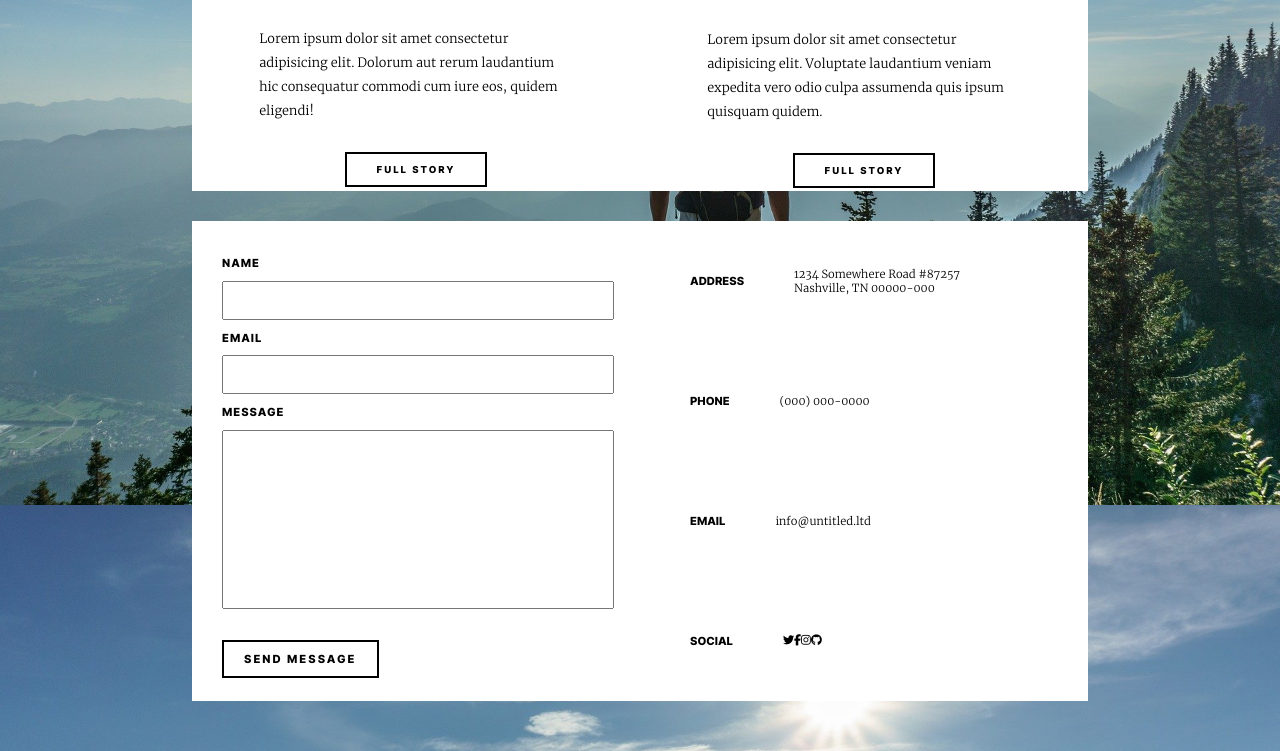
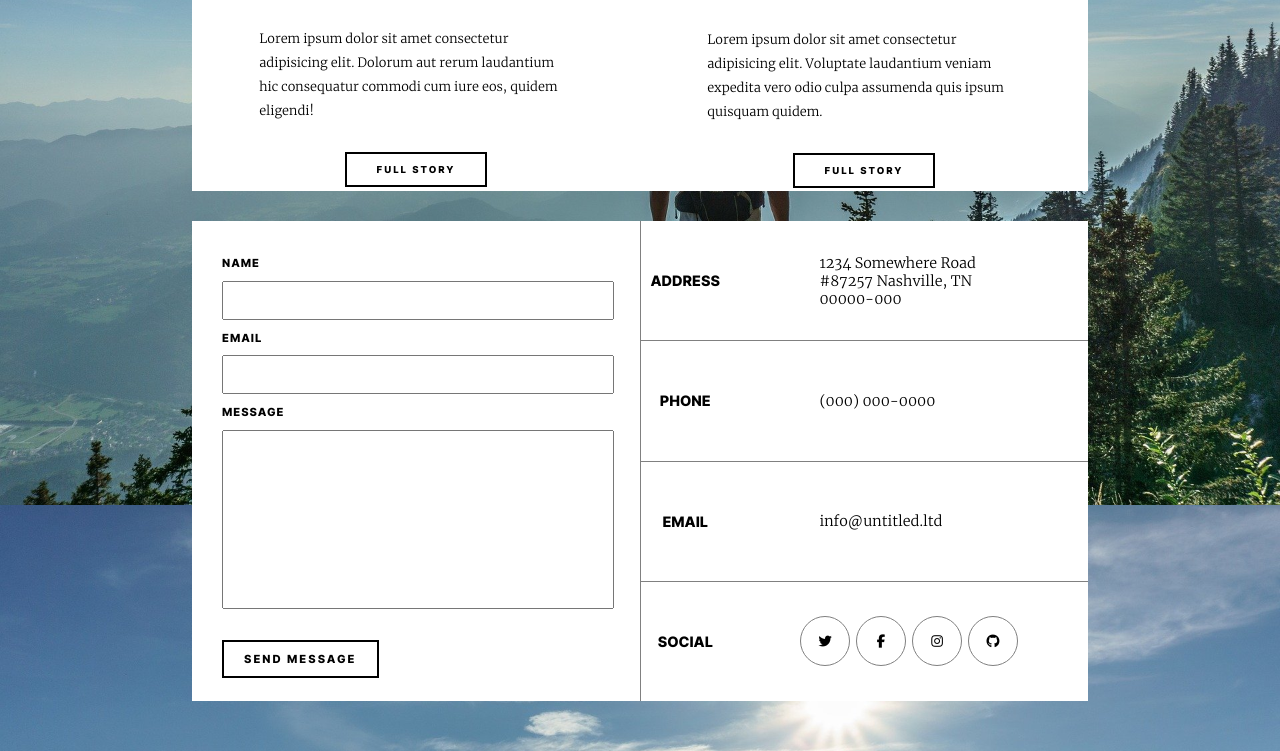
Before and after one commit to JulienThierry/La-Montagne-SASS, a plain HTML site: page index.html in a window 1280 px wide. Shown: the part 2169-2920 px from the top of the page. Drawn offline with Linux system fonts and the light colour scheme.

Commit message:
completed project 1st version

```diff
--- a/assets/styles/index.scss
+++ b/assets/styles/index.scss
@@ -343,21 +343,47 @@ footer{
             flex-direction: column;
             height: 100%;
             width: 50%;
-            font-size: 0.7rem;
+            font-size: 0.9rem;
+            border-left: 1px solid gray;
             div{
                 height: 25%;
                 display: flex;
                 align-items: center;
 
+                border-bottom: 1px solid gray;
+
+                &:last-child{
+                    border: none;
+                }
                 span{
                     text-transform: uppercase;
                     font-family: $font1;
-
-                    margin: 0px 50px;
+                    width: 20%;
+                    text-align: center;
                 }
                 p{
                     width: 40%;
                     font-family: $font2;
+                    margin: 0 auto;
+                }
+                div{
+                    margin: 0 auto;
+                    width: 50%;
+                    display: flex;
+                    justify-content: space-around;
+                    button{
+                        background: none;
+                        border-radius: 50px;
+                        height: 50px;
+                        width: 50px;
+                        padding: 15px;
+                        border: 1px solid gray;
+
+                        i{
+                            text-align: center;
+                        }
+                }
+
                 }
             }
         }
--- a/index.html
+++ b/index.html
@@ -107,24 +107,26 @@
           </form>
         </div>
         <div class="footer-right">
-          <div class="footer-adress">
+          <div>
             <span>Address</span>
             <p>1234 Somewhere Road #87257 Nashville, TN 00000-000</p>
           </div>
-          <div class="footer-phone">
+          <div>
             <span>Phone</span>
             <p>(000) 000-0000</p>
           </div>
-          <div class="footer-email">
+          <div>
             <span>Email</span>
             <p>info@untitled.ltd</p>
           </div>
-          <div class="social">
+          <div>
             <span>Social</span>
-            <i class="fa-brands fa-twitter"></i>
-            <i class="fa-brands fa-facebook-f"></i>
-            <i class="fa-brands fa-instagram"></i>
-            <i class="fa-brands fa-github"></i>
+            <div>
+              <button><i class="fa-brands fa-twitter"></i></button>
+              <button><i class="fa-brands fa-facebook-f"></i></button>
+              <button><i class="fa-brands fa-instagram"></i></button>
+              <button><i class="fa-brands fa-github"></i></button>
+            </div>
           </div>
         </div>
       </div>
```
Also changed, not shown: assets/styles/index.css, 1 other file.
